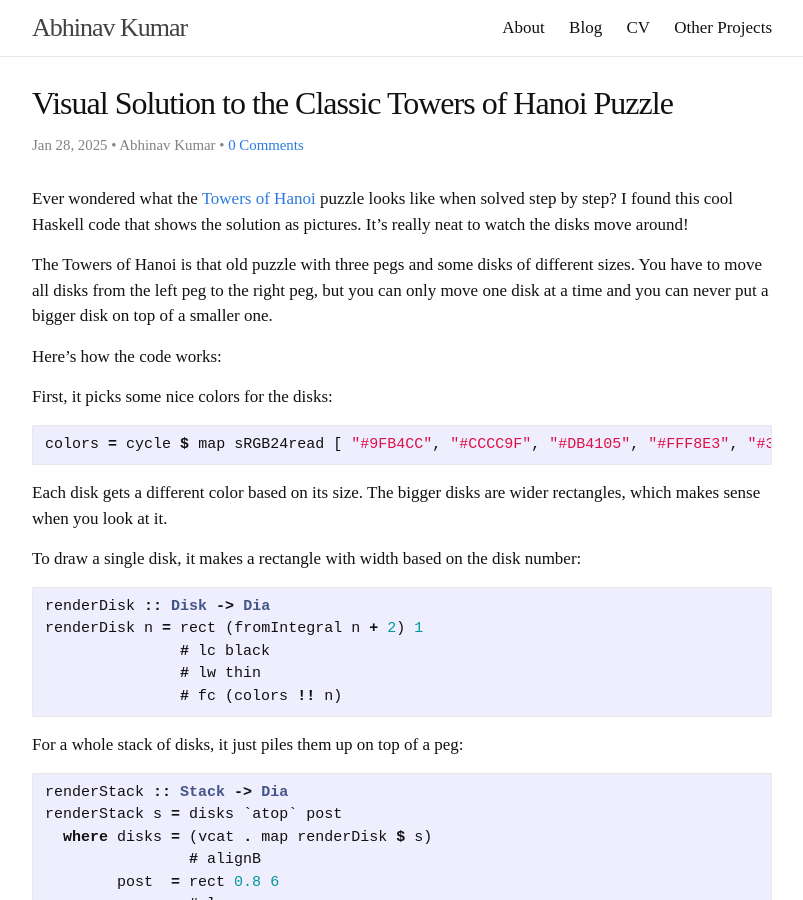
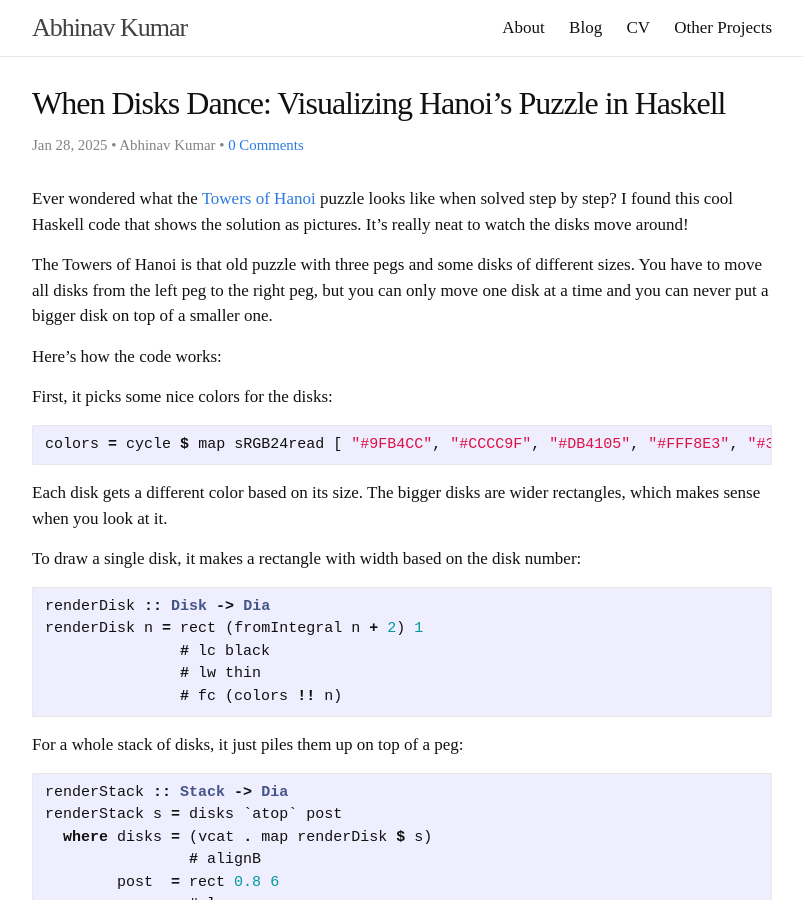
Before and after one commit to Abhinavcode13/abhinavcode13.github.io, a Jekyll site: the page built from _posts/2025-01-28-towers-of-hanoi-visual-solution.md, in a window 1280 px wide and 900 px high. Shown: the whole window, without its empty margins (238-1041 px from the left). Built offline with Jekyll 4.4.1, drawn with Linux system fonts in a browser that asks for light colours; comment, search, counter and statistics services are not loaded.

Commit message:
Update 2025-01-28-towers-of-hanoi-visual-solution.md

```diff
--- a/_posts/2025-01-28-towers-of-hanoi-visual-solution.md
+++ b/_posts/2025-01-28-towers-of-hanoi-visual-solution.md
@@ -1,6 +1,6 @@
 ---
 layout: post
-title: "Visual Solution to the Classic Towers of Hanoi Puzzle"
+title: "When Disks Dance: Visualizing Hanoi’s Puzzle in Haskell"
 date: 2025-01-28
 author: Abhinav Kumar
 categories: [algorithms, haskell, diagrams, puzzles]
```
